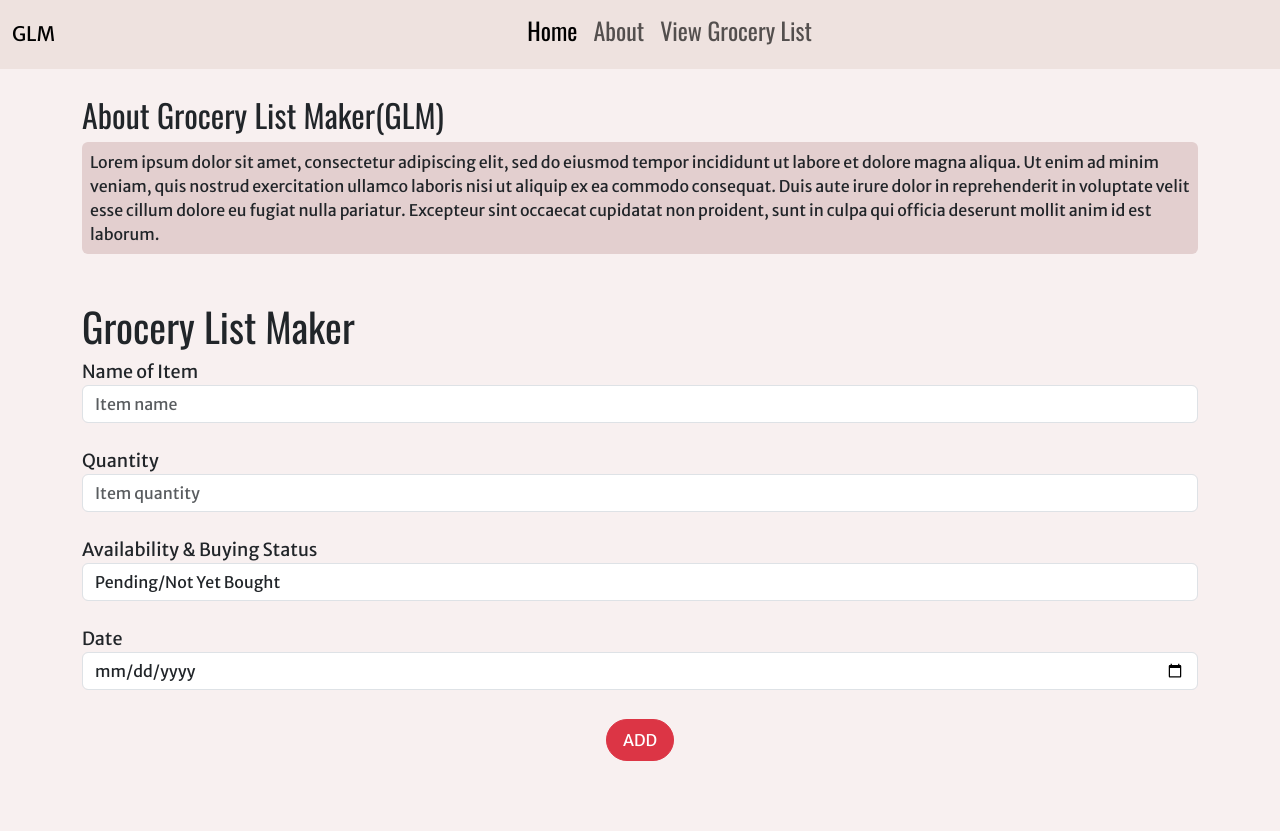
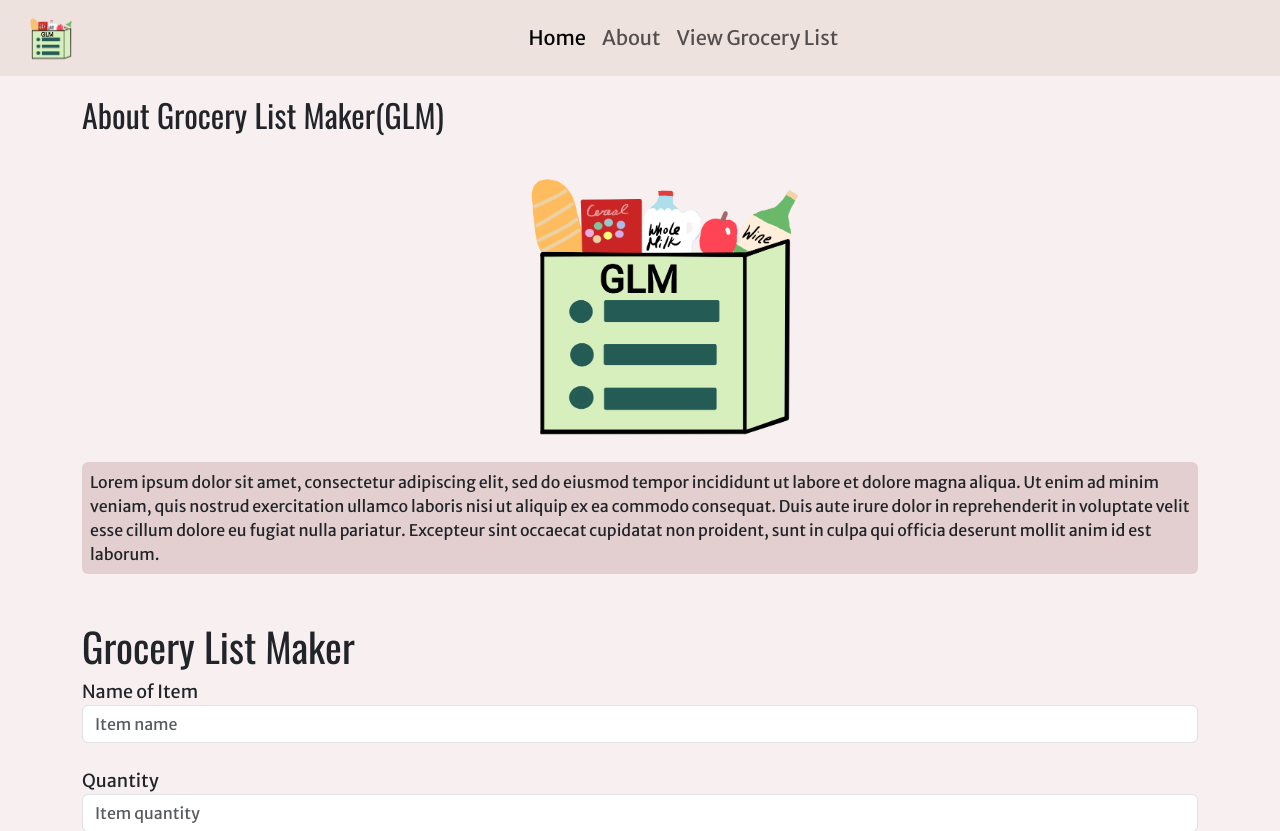
Before and after one commit to shifaq2337/project3glm, a PHP site: page / in a window 1280 px wide. Shown: the top 831 px of the page. Before the commit the page ends 761 px from the top, so only its background shows below. Run offline with PHP 8.4, Linux system fonts and the light colour scheme.

Commit message:
add logo to navbar abd index

```diff
--- a/assets/partials/nav.php
+++ b/assets/partials/nav.php
@@ -1,19 +1,19 @@
 <nav class="navbar fixed-top navbar-expand-lg" style="background-color: #eee2df;">
   <div class="container-fluid">
-    <a class="navbar-brand" href="../index.php">GLM</a>
+    <a class="navbar-brand" href="../index.php"><img src="assets/imgs/glmlogo.png"></a>
     <button class="navbar-toggler" type="button" data-bs-toggle="collapse" data-bs-target="#navbarSupportedContent" aria-controls="navbarSupportedContent" aria-expanded="false" aria-label="Toggle navigation">
       <span class="navbar-toggler-icon"></span>
     </button>
     <div class="collapse navbar-collapse justify-content-center" id="navbarSupportedContent">
       <ul class="navbar-nav mx-auto me-auto mb-2 mb-lg-0">
         <li class="nav-item">
-          <a class="nav-link active" aria-current="page" href="../index.php"><h4>Home</h4></a>
+          <a class="nav-link active" aria-current="page" href="../index.php">Home</a>
         </li>
         <li class="nav-item">
-          <a class="nav-link" href="../index.php"><h4>About</h4></a>
+          <a class="nav-link" href="../index.php">About</a>
         </li>
         <li class="nav-item">
-          <a class="nav-link" href="../list.php"><h4>View Grocery List</h4></a>
+          <a class="nav-link" href="../list.php">View Grocery List</a>
         </li>
       </ul>
     </div>
--- a/assets/style.css
+++ b/assets/style.css
@@ -2,27 +2,55 @@
 font-family: 'Merriweather Sans', sans-serif;
 font-family: 'Oswald', sans-serif;*/
 
-body{
+body {
     background-color: #F8F0F0;
 }
-h1, h2, h3, h4, h5, h6, nav{
-    font-family: 'Oswald', sans-serif;*/
+
+h1,
+h2,
+h3,
+h4,
+h5,
+h6,
+nav {
+    font-family: 'Oswald', sans-serif;
+    */
 }
-label, input, p, a, select, option, .btn{
-	font-size:16px;
+
+label,
+input,
+p,
+a,
+select,
+option,
+.btn {
+    font-size: 16px;
     font-family: 'Merriweather Sans', sans-serif;
 }
-.btn{
+
+.btn {
     text-transform: uppercase;
     margin: 5px;
-/*    place-items: center;*/
 }
-label{
+
+label {
     font-size: 18px;
 }
-nav li:hover{
-	background: #d0f4de;
+
+nav li:hover {
+    background: #d0f4de;
 }
-#aboutpara{
+
+#aboutpara {
     background-color: #E3CFCF;
 }
+
+nav li {
+    font-size: 20px;
+}
+nav img{
+    height: 50px;
+}
+img{
+    height: 40%;
+}
--- a/index.php
+++ b/index.php
@@ -16,7 +16,14 @@
     <?php require_once('assets/partials/nav.php'); ?>
     <div class="container mt-5 pt-5" id="aboutp">
         <h2>About Grocery List Maker(GLM)</h2>
-        <p id="aboutpara" class="rounded p-2">Lorem ipsum dolor sit amet, consectetur adipiscing elit, sed do eiusmod tempor incididunt ut labore et dolore magna aliqua. Ut enim ad minim veniam, quis nostrud exercitation ullamco laboris nisi ut aliquip ex ea commodo consequat. Duis aute irure dolor in reprehenderit in voluptate velit esse cillum dolore eu fugiat nulla pariatur. Excepteur sint occaecat cupidatat non proident, sunt in culpa qui officia deserunt mollit anim id est laborum.</p>
+        <div>
+            <div class="text-center">
+                <img src="assets/imgs/glmlogo.png">
+            </div>
+            <div>
+                <p id="aboutpara" class="rounded p-2">Lorem ipsum dolor sit amet, consectetur adipiscing elit, sed do eiusmod tempor incididunt ut labore et dolore magna aliqua. Ut enim ad minim veniam, quis nostrud exercitation ullamco laboris nisi ut aliquip ex ea commodo consequat. Duis aute irure dolor in reprehenderit in voluptate velit esse cillum dolore eu fugiat nulla pariatur. Excepteur sint occaecat cupidatat non proident, sunt in culpa qui officia deserunt mollit anim id est laborum.</p>
+            </div>
+        </div>
     </div>
     <div class="container mt-5">
         <h1>Grocery List Maker</h1>
```
Also changed, not shown: assets/imgs/glmlogo.png (added).
